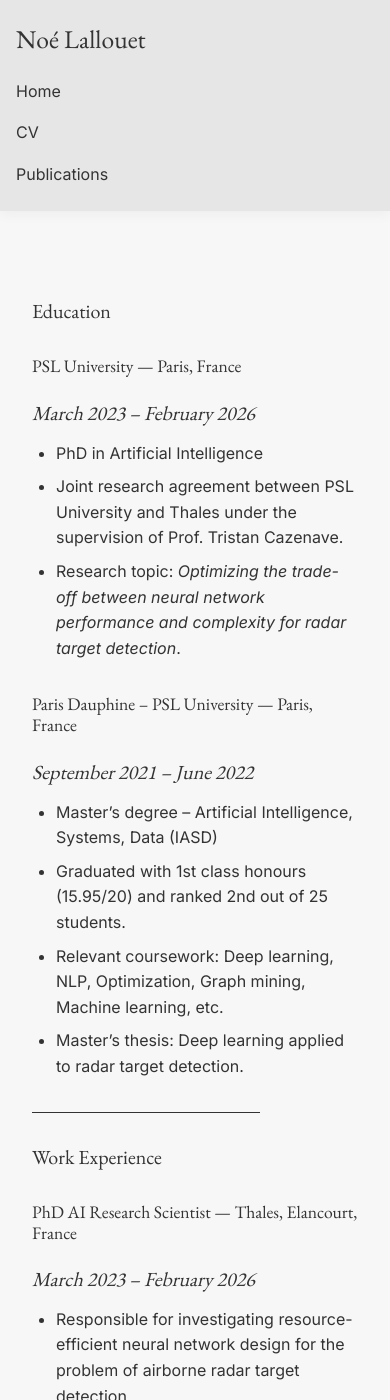
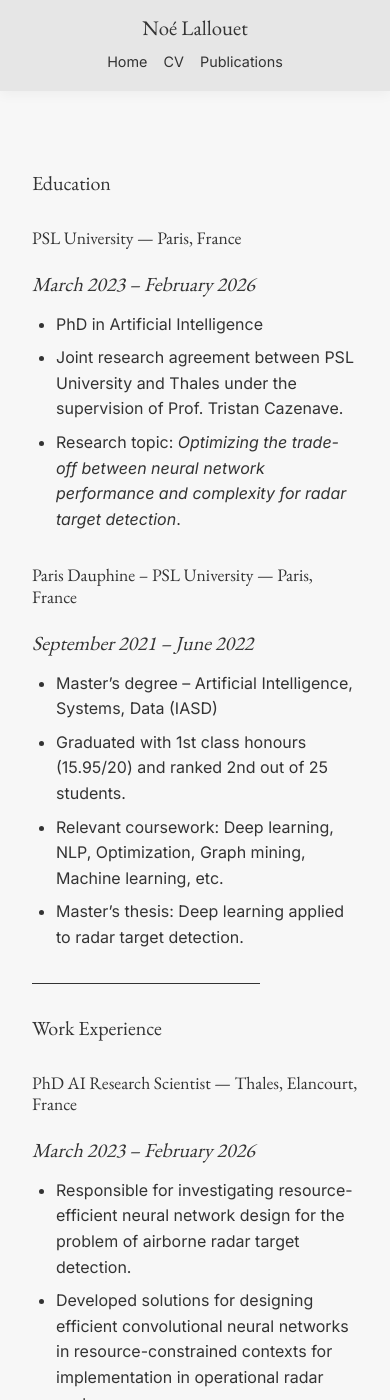
Before and after one commit to noual/noual.github.io, a Jekyll site: the page built from cv.md, in a window 390 px wide and 1400 px high. Built offline with Jekyll 4.4.1, drawn with Linux system fonts in a browser that asks for light colours; some of the changed text lies outside the part shown.

Commit message:
mobile friendly

```diff
--- a/_sass/_layout.scss
+++ b/_sass/_layout.scss
@@ -250,16 +250,21 @@ footer {
 // Responsive
 @media (max-width: $tablet) {
   header {
-    flex-direction: column;
-    align-items: flex-start;
-    justify-content: flex-start;
+    flex-direction: row;
+    flex-wrap: wrap;
+    align-items: center;
+    justify-content: space-between;
     padding: $spacing-sm $spacing-md;
-  }
 
-  header nav ul {
-    flex-direction: column;
-    align-items: flex-start;
-    gap: $spacing-sm;
+    h1 {
+      font-size: 1.4rem;
+    }
+
+    nav ul {
+      flex-direction: row;
+      flex-wrap: wrap;
+      gap: $spacing-sm;
+    }
   }
 
   h1 {
@@ -281,8 +286,27 @@ footer {
   }
 
   header {
-    padding: $spacing-md $spacing-sm;
-    margin-bottom: $spacing-lg;
+    flex-direction: column;
+    align-items: center;
+    text-align: center;
+    padding: $spacing-sm $spacing-sm;
+    margin-bottom: $spacing-md;
+    gap: $spacing-xs;
+
+    h1 {
+      font-size: 1.3rem;
+    }
+
+    nav ul {
+      flex-direction: row;
+      justify-content: center;
+      flex-wrap: wrap;
+      gap: $spacing-xs $spacing-sm;
+
+      a {
+        font-size: 0.9rem;
+      }
+    }
   }
 
   main {
@@ -305,4 +329,46 @@ footer {
   h3 {
     font-size: 1.1rem;
   }
+
+  .home-layout {
+    padding: $spacing-sm;
+    gap: $spacing-md;
+  }
+
+  .home-sidebar {
+    h2 {
+      font-size: 1.5rem;
+    }
+
+    .title {
+      font-size: 0.95rem;
+    }
+
+    .affiliation {
+      font-size: 0.85rem;
+    }
+  }
+
+  .profile-photo {
+    max-width: 160px;
+  }
+
+  .home-main .biography {
+    h3 {
+      font-size: 1.75rem;
+    }
+
+    p {
+      font-size: 0.95rem;
+      text-align: left;
+    }
+  }
+
+  .home-grid {
+    gap: $spacing-md;
+
+    section h3 {
+      font-size: 1.3rem;
+    }
+  }
 }
--- a/cv.md
+++ b/cv.md
@@ -54,7 +54,7 @@ permalink: /cv.html
 
 ### Winner, Hackmakers Formula AI Hackathon
 ###### *March 2022*
-- Winner of a global three-day hackathon on the subject of weather prediction in Formula One with a prize pool of `$60k+`.
+- Winner of a global three-day hackathon on the subject of weather prediction in Formula One with a prize pool of 60k€+.
 - Placed first out of 140+ teams.
 
 ### Runner‑up, Paris‑Dauphine Startup Challenge
```
Also changed, not shown: 9 other files.
